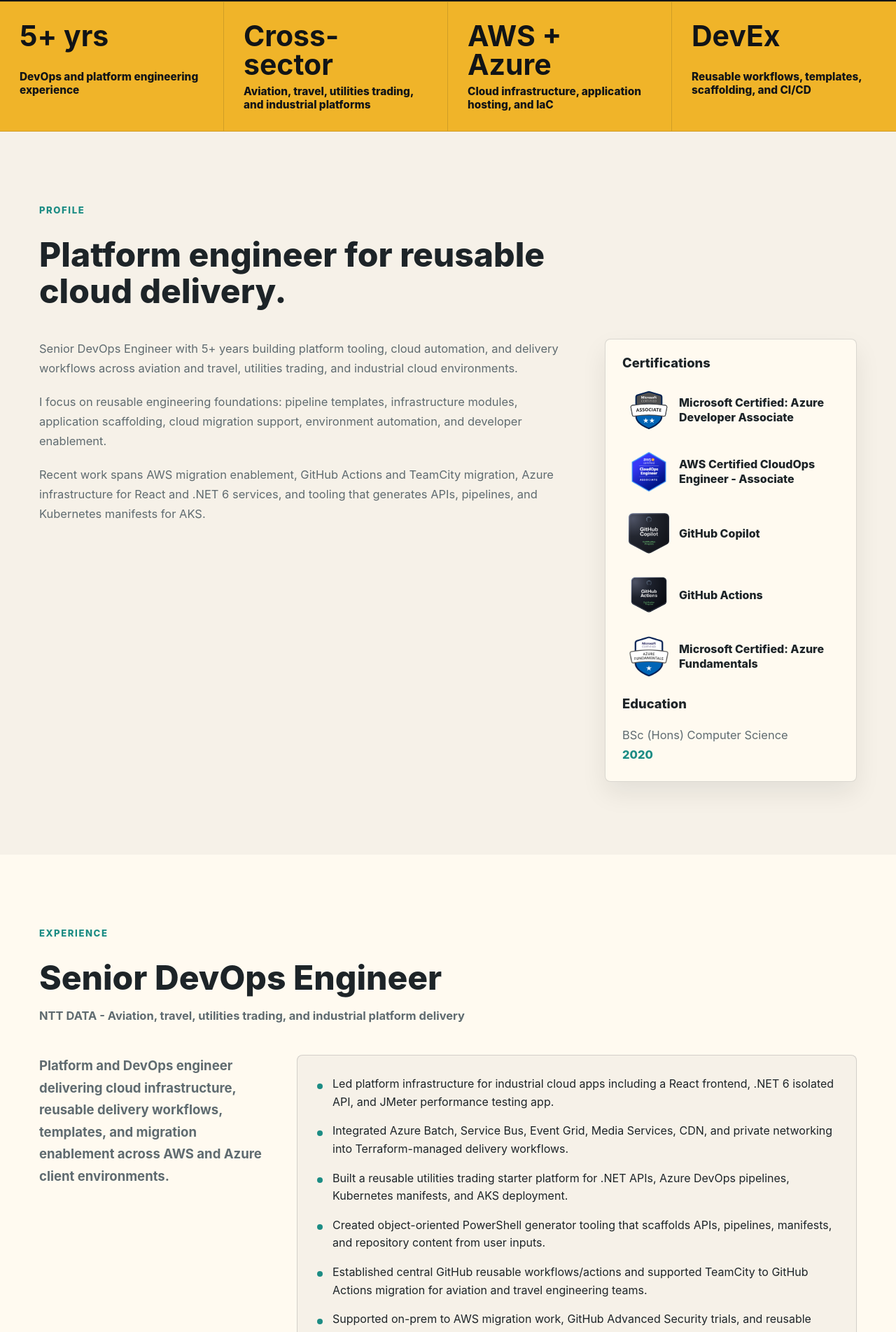
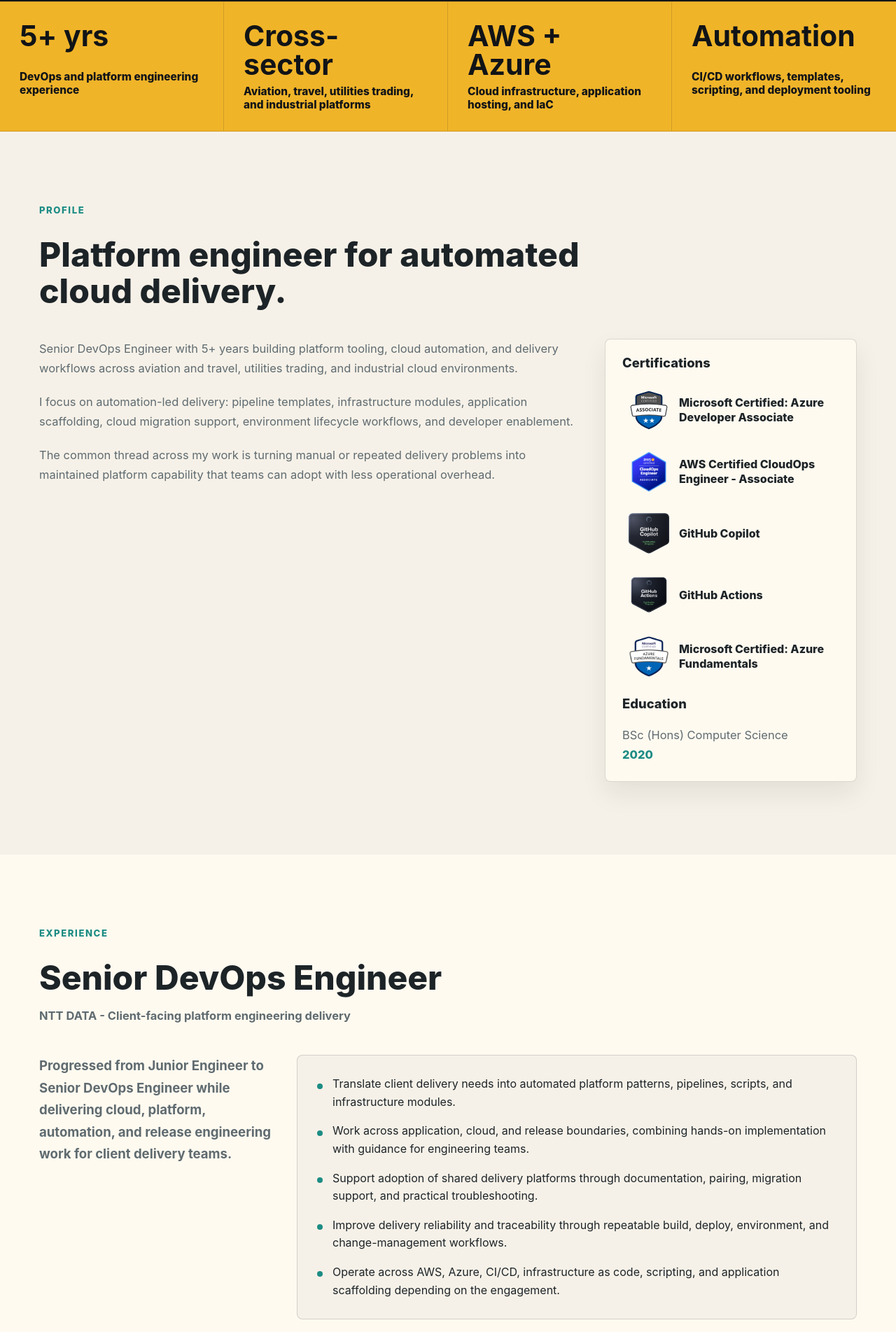
Before and after one commit to LukeHarjulin/LukeHarjulin.github.io, an Astro site: page / in a window 1280 px wide. Shown: the part 897-2800 px from the top of the page at 70% size. Built offline with nearby package versions, Linux system fonts and the light colour scheme; Astro itself is replaced by a stand-in of ours.

Commit message:
Rebalance portfolio automation content

```diff
--- a/src/data/cv.ts
+++ b/src/data/cv.ts
@@ -12,11 +12,11 @@ export const profile = {
 	role: "Senior DevOps Engineer",
 	location: "United Kingdom",
 	intro:
-		"I build reusable cloud platforms, delivery tooling, and automation that help engineering teams move faster with cleaner engineering foundations.",
+		"I build cloud automation, delivery tooling, and platform foundations that help engineering teams move faster with cleaner engineering practices.",
 	summary: [
 		"Senior DevOps Engineer with 5+ years building platform tooling, cloud automation, and delivery workflows across aviation and travel, utilities trading, and industrial cloud environments.",
-		"I focus on reusable engineering foundations: pipeline templates, infrastructure modules, application scaffolding, cloud migration support, environment automation, and developer enablement.",
-		"Recent work spans AWS migration enablement, GitHub Actions and TeamCity migration, Azure infrastructure for React and .NET 6 services, and tooling that generates APIs, pipelines, and Kubernetes manifests for AKS."
+		"I focus on automation-led delivery: pipeline templates, infrastructure modules, application scaffolding, cloud migration support, environment lifecycle workflows, and developer enablement.",
+		"The common thread across my work is turning manual or repeated delivery problems into maintained platform capability that teams can adopt with less operational overhead."
 	],
 	links: [
 		{
@@ -46,14 +46,14 @@ export const metrics = [
 	{ value: "5+ yrs", label: "DevOps and platform engineering experience" },
 	{ value: "Cross-sector", label: "Aviation, travel, utilities trading, and industrial platforms" },
 	{ value: "AWS + Azure", label: "Cloud infrastructure, application hosting, and IaC" },
-	{ value: "DevEx", label: "Reusable workflows, templates, scaffolding, and CI/CD" }
+	{ value: "Automation", label: "CI/CD workflows, templates, scripting, and deployment tooling" }
 ];
 
 export const impactHighlights = [
 	{
 		title: "Cloud Migration Enablement",
 		description:
-			"Supported aviation and travel teams moving core applications from on-prem hosting toward AWS, while helping teams adopt GitHub and reusable delivery practices.",
+			"Supported aviation and travel teams moving core applications from on-prem hosting toward AWS, while helping automate GitHub-based delivery practices.",
 		tags: ["AWS", "GitHub", "Migration"]
 	},
 	{
@@ -206,17 +206,15 @@ export const certifications = [
 export const experience = {
 	company: "NTT DATA",
 	role: "Senior DevOps Engineer",
-	context: "Aviation, travel, utilities trading, and industrial platform delivery",
+	context: "Client-facing platform engineering delivery",
 	summary:
-		"Platform and DevOps engineer delivering cloud infrastructure, reusable delivery workflows, templates, and migration enablement across AWS and Azure client environments.",
+		"Progressed from Junior Engineer to Senior DevOps Engineer while delivering cloud, platform, automation, and release engineering work for client delivery teams.",
 	responsibilities: [
-		"Led platform infrastructure for industrial cloud apps including a React frontend, .NET 6 isolated API, and JMeter performance testing app.",
-		"Integrated Azure Batch, Service Bus, Event Grid, Media Services, CDN, and private networking into Terraform-managed delivery workflows.",
-		"Built a reusable utilities trading starter platform for .NET APIs, Azure DevOps pipelines, Kubernetes manifests, and AKS deployment.",
-		"Created object-oriented PowerShell generator tooling that scaffolds APIs, pipelines, manifests, and repository content from user inputs.",
-		"Established central GitHub reusable workflows/actions and supported TeamCity to GitHub Actions migration for aviation and travel engineering teams.",
-		"Supported on-prem to AWS migration work, GitHub Advanced Security trials, and reusable platform adoption across delivery teams.",
-		"Automated ServiceNow change management and GitOps-based identity configuration workflows for traceable releases."
+		"Translate client delivery needs into automated platform patterns, pipelines, scripts, and infrastructure modules.",
+		"Work across application, cloud, and release boundaries, combining hands-on implementation with guidance for engineering teams.",
+		"Support adoption of shared delivery platforms through documentation, pairing, migration support, and practical troubleshooting.",
+		"Improve delivery reliability and traceability through repeatable build, deploy, environment, and change-management workflows.",
+		"Operate across AWS, Azure, CI/CD, infrastructure as code, scripting, and application scaffolding depending on the engagement."
 	]
 };
 
--- a/src/pages/index.astro
+++ b/src/pages/index.astro
@@ -22,7 +22,7 @@ const iconByKind = {
 };
 
 const pageTitle = `${profile.name} | ${profile.role}`;
-const pageDescription = `${profile.role} specialising in platform engineering, cloud automation, reusable CI/CD, and developer enablement.`;
+const pageDescription = `${profile.role} specialising in platform engineering, cloud automation, CI/CD tooling, and developer enablement.`;
 const skillId = (title: string) =>
 	`skill-${title.toLowerCase().replaceAll(" ", "-").replaceAll("&", "and").replaceAll("/", "-")}`;
 ---
@@ -105,7 +105,7 @@ const skillId = (title: string) =>
 					<img src={profilePic.src} alt="Portrait of Luke Harjulin" width="520" height="520" />
 					<div class="hero__fact">
 						<span>{profile.location}</span>
-						<strong>Reusable cloud platforms and delivery tooling</strong>
+						<strong>Cloud automation and delivery tooling</strong>
 					</div>
 				</div>
 			</section>
@@ -122,7 +122,7 @@ const skillId = (title: string) =>
 			<section id="about-section" class="section-band">
 				<div class="section-heading">
 					<div class="eyebrow">Profile</div>
-					<h2>Platform engineer for reusable cloud delivery.</h2>
+					<h2>Platform engineer for automated cloud delivery.</h2>
 				</div>
 				<div class="profile-grid">
 					<div class="summary-copy">
@@ -163,7 +163,7 @@ const skillId = (title: string) =>
 			<section id="impact-section" class="section-band">
 				<div class="section-heading">
 					<div class="eyebrow">Selected impact</div>
-					<h2>Reusable platforms, cloud migration, and developer enablement.</h2>
+					<h2>Automation, cloud migration, and developer enablement.</h2>
 				</div>
 				<div class="impact-grid">
 					{impactHighlights.map((highlight) => (
@@ -199,7 +199,7 @@ const skillId = (title: string) =>
 				<div>
 					<div class="eyebrow">Contact</div>
 					<h2>Open to senior DevOps and platform engineering conversations.</h2>
-					<p>Best reached via LinkedIn for roles involving cloud migration, reusable delivery platforms, infrastructure automation, and developer enablement.</p>
+					<p>Best reached via LinkedIn for roles involving cloud migration, delivery automation, infrastructure tooling, and developer enablement.</p>
 				</div>
 				<div class="contact-actions">
 					<a class="button button--primary" href={profile.cv.href} download={profile.cv.filename}>{profile.cv.label}</a>
```
Also changed, not shown: 1 other file.
